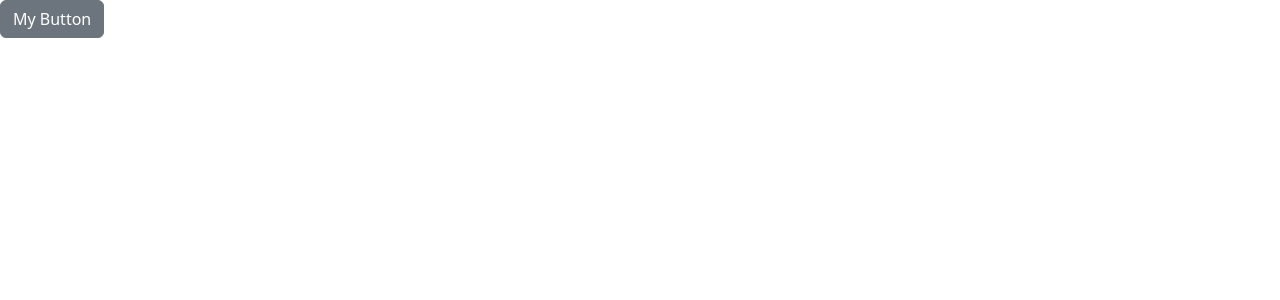
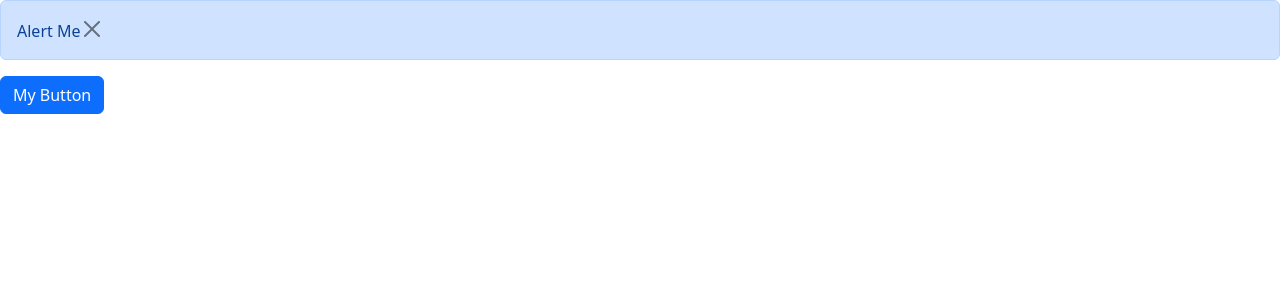
Before and after one commit to haider-codes23/React, a React (Vite) app in the folder react-app/: page / in a window 1280 px wide. Both pictures are taken after a click on the button "My Button". Shown: the top 300 px of the page. Built offline with nearby package versions, Linux system fonts and the light colour scheme.

Commit message:
Biult an Alert Component that is dismissible by a click of a close button and visible in a click of another button

```diff
--- a/react-app/src/App.tsx
+++ b/react-app/src/App.tsx
@@ -5,6 +5,7 @@
 import ListGroup from "./assets/components/ListGroup";
 import Alert from "./assets/components/Alerts";
 import Button from "./assets/components/Button";
+import { useState } from "react";
 
 // function App() {
 //   return <div><Message></Message></div>;
@@ -19,8 +20,16 @@ import Button from "./assets/components/Button";
 function App() {
   // let items = ["New York", "San francisco", "Tokyo", "London", "Paris"];
   // const handleSelectItem = (item: string) => console.log(item);
+  // <div><Button color="secondary" onClick={() => console.log('Clicked')}>My Button</Button></div>;
 
-  return <div><Button color="secondary" onClick={() => console.log('Clicked')}>My Button</Button></div>;
+  const [alertVisible, setAlertVisibility] = useState(false);
+
+   return (
+    <div>
+      {alertVisible && <Alert onClose={() => setAlertVisibility(false)}>Alert Me</Alert>}
+      <Button color="primary" onClick={() => setAlertVisibility(true)}>My Button</Button>
+    </div>
+    );
 }
 
 export default App;
--- a/react-app/src/assets/components/Alerts.tsx
+++ b/react-app/src/assets/components/Alerts.tsx
@@ -1,12 +1,24 @@
+import { ReactNode } from "react";
+
 interface props {
   //text:string;
-  children: string;
+  children: ReactNode;
+  onClose: () => void;
+
 }
 
-const Alert = ({children}: props) => {
+const Alert = ({ children, onClose }: props) => {
   return (
-    <div className="alert alert-primary">{children}</div>
-  )
-}
+    <div className="alert alert-primary alert-dimissible">
+      {children}
+      <button
+        type="button"
+        className="btn-close"
+        onClick={onClose}
+        aria-label="Close"
+      ></button>
+    </div>
+  );
+};
 
 export default Alert;
```
